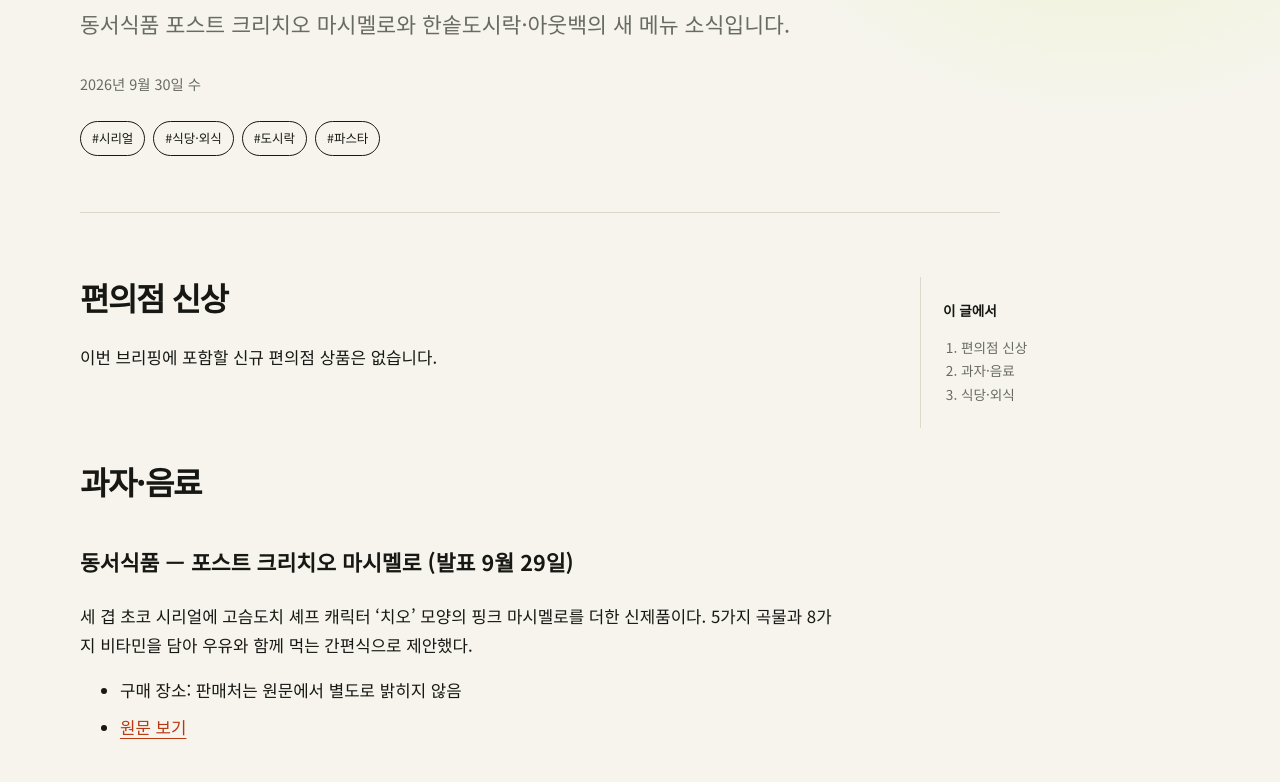
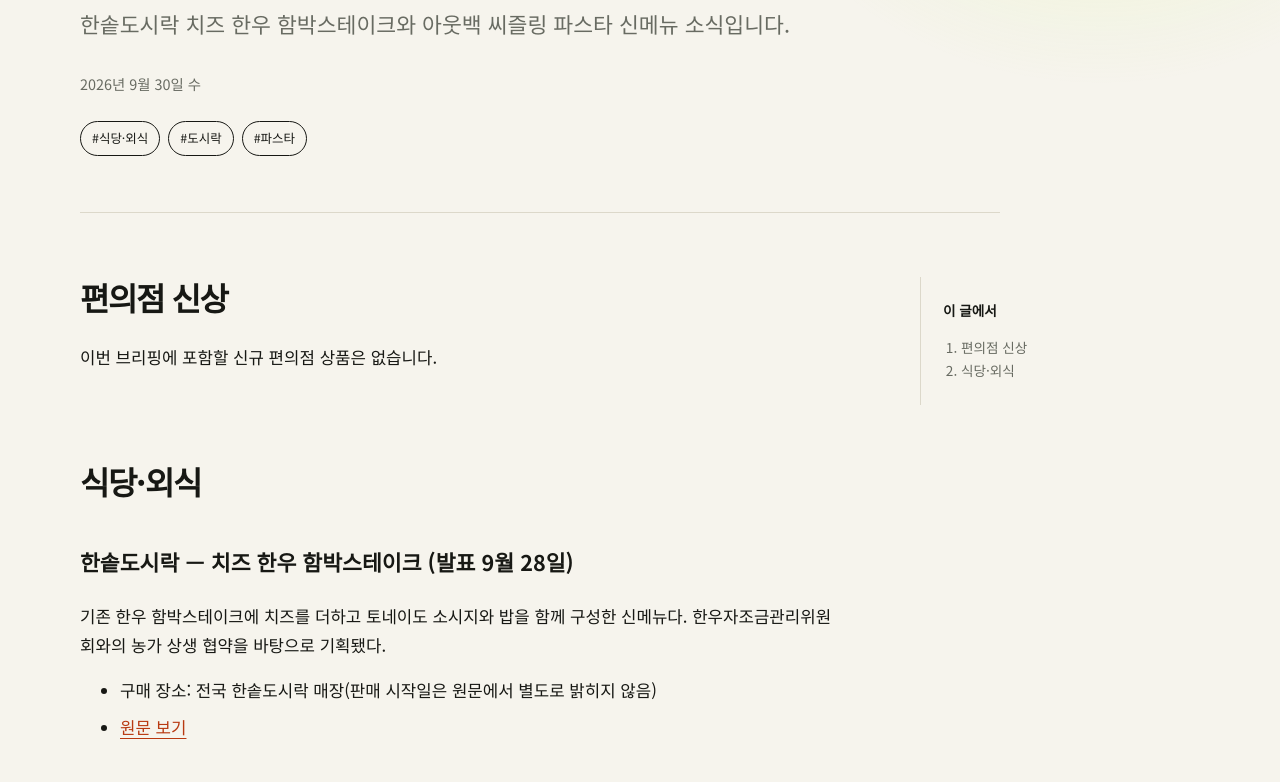
Before and after one commit to mingkyme/daily-new-food, an Astro site: page /news/2026-09-30-new-food in a window 1280 px wide. Shown: the part 470-1252 px from the top of the page. Built offline with nearby package versions, Linux system fonts and the light colour scheme; Astro itself is replaced by a stand-in of ours.

Commit message:
content: publish 2026-09-30 food briefing

```diff
--- a/src/content/news/2026-09-30-new-food.md
+++ b/src/content/news/2026-09-30-new-food.md
@@ -1,10 +1,9 @@
 ---
 title: 2026년 9월 30일 신상 식품 소식
-description: 동서식품 포스트 크리치오 마시멜로와 한솥도시락·아웃백의 새 메뉴 소식입니다.
+description: 한솥도시락 치즈 한우 함박스테이크와 아웃백 씨즐링 파스타 신메뉴 소식입니다.
 publishedAt: 2026-09-30
 category: 신상 식품
 tags:
-  - 시리얼
   - 식당·외식
   - 도시락
   - 파스타
@@ -15,15 +14,6 @@
 ## 편의점 신상
 
 이번 브리핑에 포함할 신규 편의점 상품은 없습니다.
-
-## 과자·음료
-
-### 동서식품 — 포스트 크리치오 마시멜로 (발표 9월 29일)
-
-세 겹 초코 시리얼에 고슴도치 셰프 캐릭터 ‘치오’ 모양의 핑크 마시멜로를 더한 신제품이다. 5가지 곡물과 8가지 비타민을 담아 우유와 함께 먹는 간편식으로 제안했다.
-
-- 구매 장소: 판매처는 원문에서 별도로 밝히지 않음
-- [원문 보기](https://www.4th.kr/news/articleView.html?idxno=2118798)
 
 ## 식당·외식
 
```
